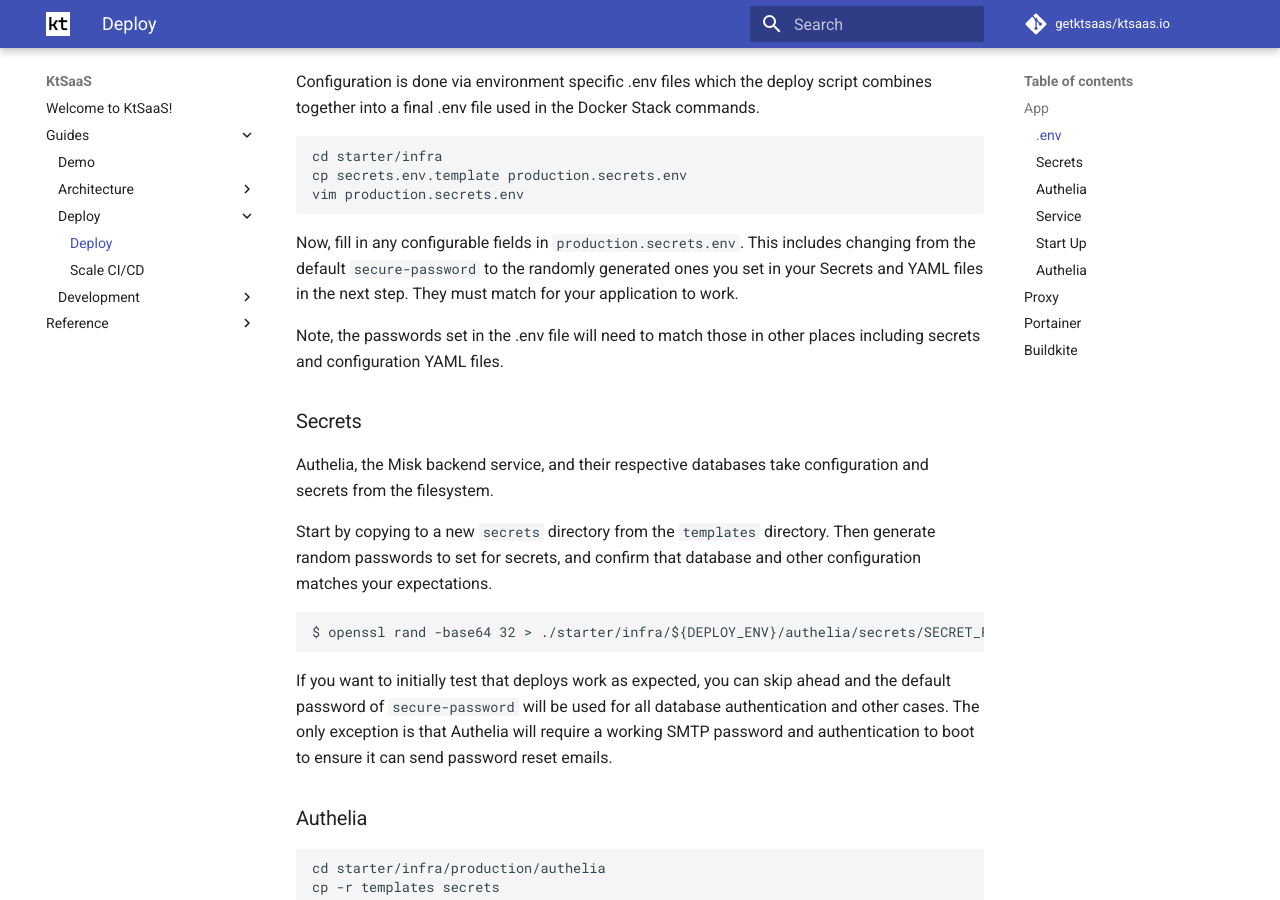
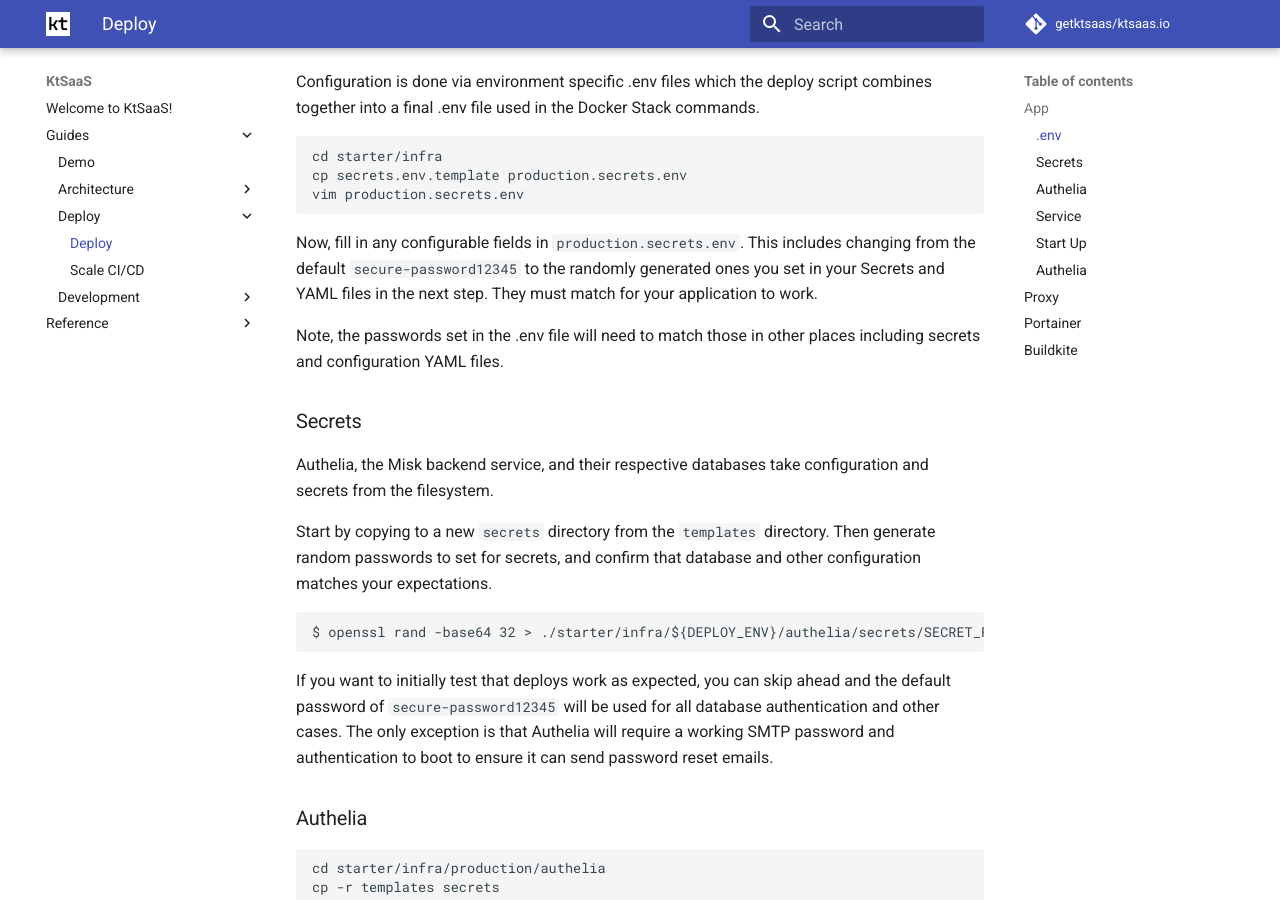
Before and after one commit to getktsaas/ktsaas.io, an MkDocs documentation site: the page built from docs/docs/guides/deploy/1-deploy.md, in a window 1280 px wide and 900 px high, scrolled down 542 px. Built offline with MkDocs 1.6.1 and Material for MkDocs 9.7.7, drawn with Linux system fonts in a browser that asks for light colours; comment, search, counter and statistics services are not loaded.

Commit message:
Update docs

````diff
--- a/docs/docs/guides/deploy/1-deploy.md
+++ b/docs/docs/guides/deploy/1-deploy.md
@@ -21,7 +21,7 @@ cp secrets.env.template production.secrets.env
 vim production.secrets.env
 ```
 
-Now, fill in any configurable fields in `production.secrets.env`. This includes changing from the default `secure-password` to the randomly generated ones you set in your Secrets and YAML files in the next step. They must match for your application to work.
+Now, fill in any configurable fields in `production.secrets.env`. This includes changing from the default `secure-password12345` to the randomly generated ones you set in your Secrets and YAML files in the next step. They must match for your application to work.
 
 Note, the passwords set in the .env file will need to match those in other places including secrets and configuration YAML files.
 
@@ -35,7 +35,7 @@ Start by copying to a new `secrets` directory from the `templates` directory. Th
 $ openssl rand -base64 32 > ./starter/infra/${DEPLOY_ENV}/authelia/secrets/SECRET_FILE
 ```
 
-If you want to initially test that deploys work as expected, you can skip ahead and the default password of `secure-password` will be used for all database authentication and other cases. The only exception is that Authelia will require a working SMTP password and authentication to boot to ensure it can send password reset emails.
+If you want to initially test that deploys work as expected, you can skip ahead and the default password of `secure-password12345` will be used for all database authentication and other cases. The only exception is that Authelia will require a working SMTP password and authentication to boot to ensure it can send password reset emails.
 
 ### Authelia
 
````
